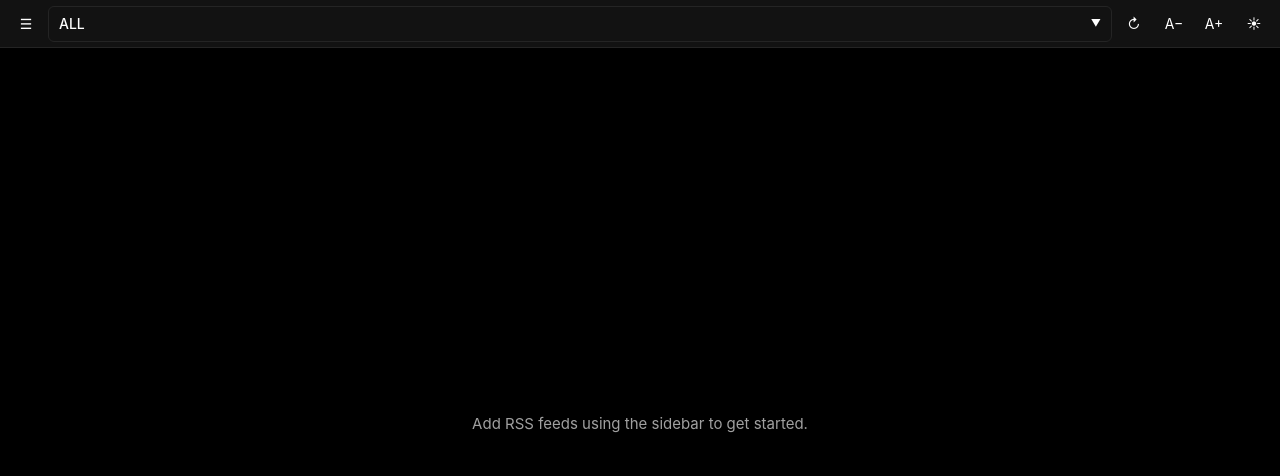
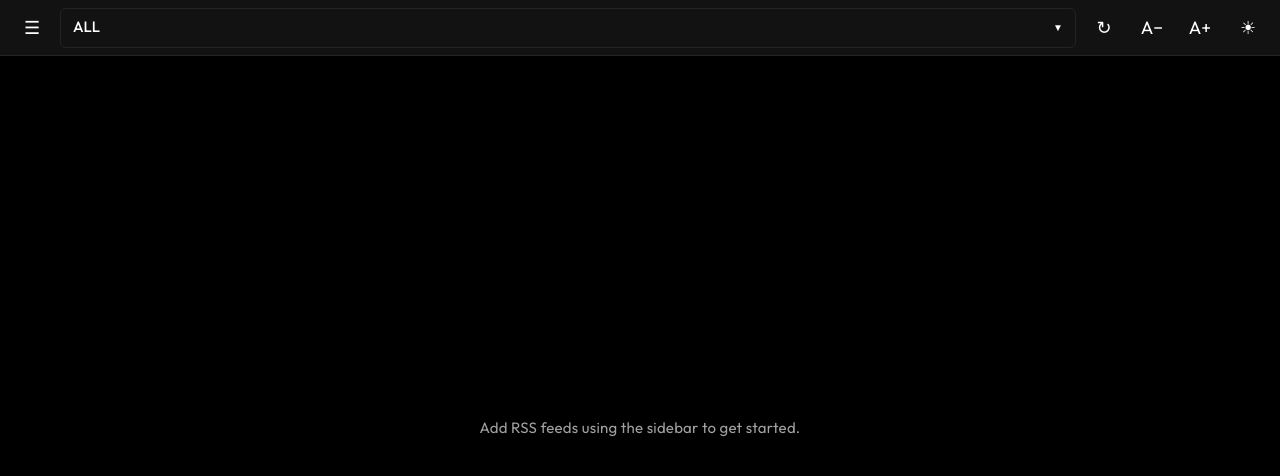
Before and after one commit to realjck/OpenFeed, a React (Vite) app: page / in a window 1280 px wide. Shown: the top 476 px of the page. Built offline with nearby package versions, Linux system fonts and the light colour scheme.

Commit message:
fix: sidebar logic and overall UI/UX polish with modern typography

```diff
--- a/src/App.tsx
+++ b/src/App.tsx
@@ -30,7 +30,6 @@ export default function App() {
   function handleEditFeed(feed: Feed) {
     setEditingFeed(feed);
     setModalOpen(true);
-    setSidebarOpen(false);
   }
 
   function handleCloseModal() {
--- a/src/components/Navbar.css
+++ b/src/components/Navbar.css
@@ -5,18 +5,18 @@
   height: var(--navbar-h);
   display: flex;
   align-items: center;
-  gap: 4px;
-  padding: 0 8px;
+  gap: 8px;
+  padding: 0 12px;
   background: var(--surface);
   border-bottom: 1px solid var(--border);
 }
 
 .navbar-btn {
-  min-width: 36px;
-  height: 36px;
+  min-width: 40px;
+  height: 40px;
   padding: 0 8px;
   border-radius: var(--radius);
-  font-size: 14px;
+  font-size: 18px;
   display: flex;
   align-items: center;
   justify-content: center;
@@ -39,15 +39,15 @@
 
 .navbar-feed-btn {
   width: 100%;
-  height: 36px;
-  padding: 0 10px;
+  height: 40px;
+  padding: 0 12px;
   border-radius: var(--radius);
   border: 1px solid var(--border);
   display: flex;
   align-items: center;
   justify-content: space-between;
-  gap: 6px;
-  font-size: 14px;
+  gap: 8px;
+  font-size: 15px;
   font-weight: 500;
   overflow: hidden;
   white-space: nowrap;
--- a/src/components/Sidebar.css
+++ b/src/components/Sidebar.css
@@ -41,12 +41,13 @@
 }
 
 .sidebar-close {
-  width: 32px;
-  height: 32px;
+  width: 40px;
+  height: 40px;
   border-radius: var(--radius);
   display: flex;
   align-items: center;
   justify-content: center;
+  font-size: 18px;
   transition: background var(--transition);
 }
 
@@ -70,8 +71,8 @@
 .sidebar-feed-item {
   display: flex;
   align-items: center;
-  gap: 10px;
-  padding: 10px 16px;
+  gap: 12px;
+  padding: 12px 16px;
   transition: background var(--transition);
 }
 
@@ -111,18 +112,18 @@
 
 .sidebar-feed-actions {
   display: flex;
-  gap: 4px;
+  gap: 6px;
   flex-shrink: 0;
 }
 
 .sidebar-feed-actions button {
-  width: 28px;
-  height: 28px;
+  width: 32px;
+  height: 32px;
   border-radius: var(--radius);
   display: flex;
   align-items: center;
   justify-content: center;
-  font-size: 14px;
+  font-size: 16px;
   transition: background var(--transition);
 }
 
--- a/src/features/articles/ArticleItem.css
+++ b/src/features/articles/ArticleItem.css
@@ -41,6 +41,7 @@
 
 .article-title {
   font-size: var(--article-fs);
+  font-weight: 500;
   line-height: 1.4;
   word-break: break-word;
 }
@@ -67,17 +68,19 @@
 
 .article-link-btn {
   display: inline-block;
-  padding: 8px 16px;
-  background: #2563EB;
-  color: white;
+  padding: 8px 20px;
+  border: 1.5px solid var(--text);
+  background: transparent;
+  color: var(--text);
   border-radius: var(--radius);
   font-size: 14px;
-  font-weight: 500;
+  font-weight: 600;
   text-decoration: none;
-  align-self: flex-start;
-  transition: background var(--transition);
+  align-self: center;
+  transition: all var(--transition);
 }
 
 .article-link-btn:hover {
-  background: #1d4ed8;
+  background: var(--text);
+  color: var(--bg);
 }
--- a/src/index.css
+++ b/src/index.css
@@ -1,3 +1,5 @@
+@import url('https://fonts.googleapis.com/css2?family=Outfit:wght@100..900&display=swap');
+
 *, *::before, *::after {
   box-sizing: border-box;
   margin: 0;
@@ -11,7 +13,7 @@
   --text: #ffffff;
   --text-muted: #a0a0a0;
   --border: #242424;
-  --navbar-h: 48px;
+  --navbar-h: 56px;
   --sidebar-w: 320px;
   --article-fs: 16px;
   --radius: 6px;
@@ -28,7 +30,8 @@
 }
 
 body {
-  font-family: 'Inter', -apple-system, BlinkMacSystemFont, 'Segoe UI', sans-serif;
+  font-family: 'Outfit', sans-serif;
+  letter-spacing: 0.015em;
   background-color: var(--bg);
   color: var(--text);
   font-size: var(--article-fs);
```
